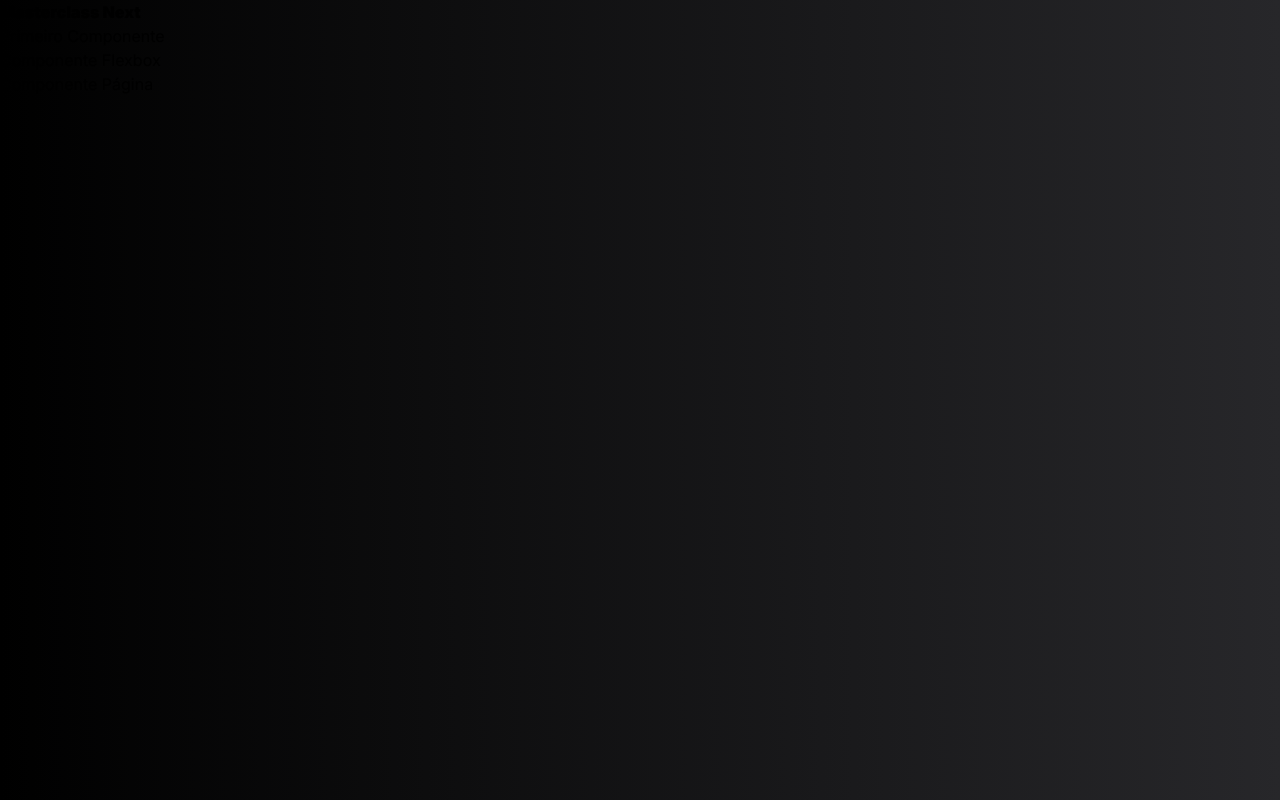
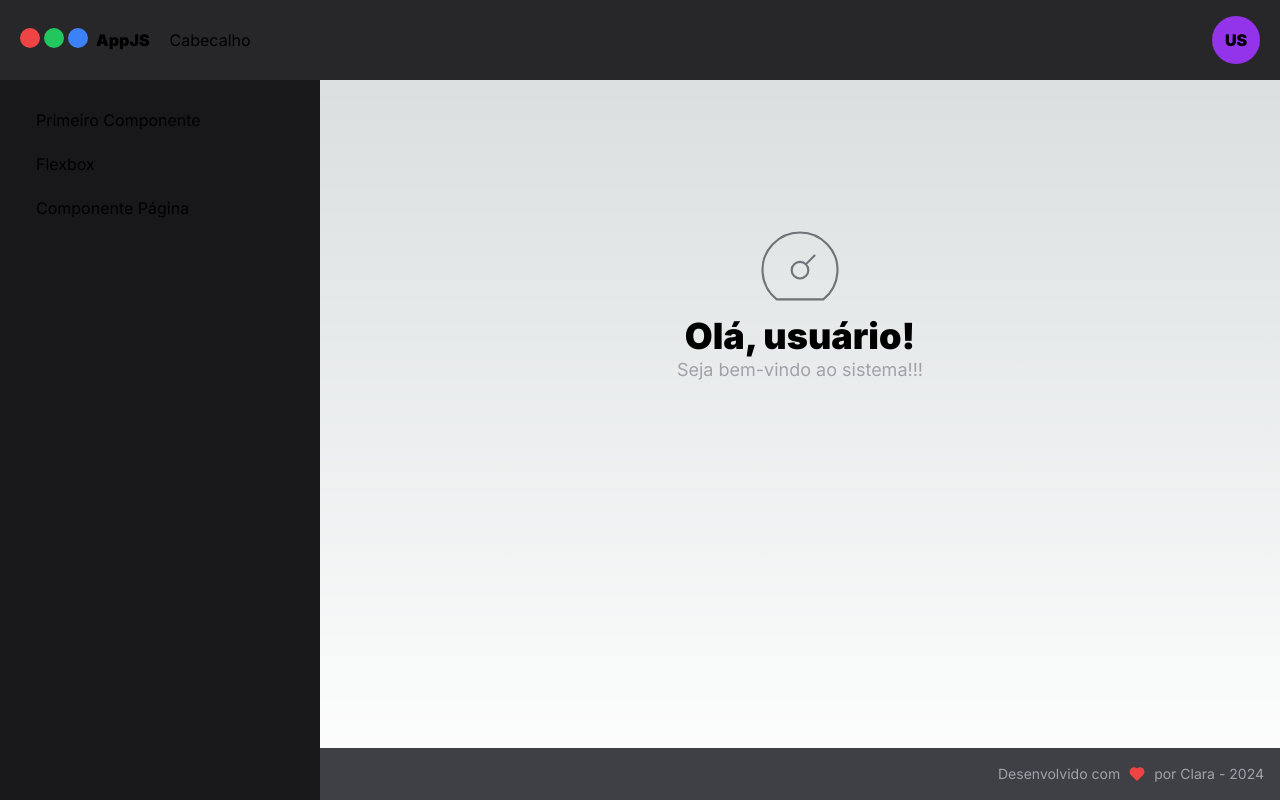
Before and after one commit to claralmoura/masterclass-react-next, a Next.js app: page / in a window 1280 px wide. Built offline with nearby package versions, Linux system fonts and the light colour scheme.

Commit message:
♻️ | refac(COM-04): atualiza Pagina com o rodapé e adiciona Pagina em todas as páginas de navegação

```diff
--- a/src/app/flexbox/page.tsx
+++ b/src/app/flexbox/page.tsx
@@ -1,8 +1,10 @@
 import Caixa from "@/components/Caixa"
+import Pagina from "@/components/template/Pagina"
 
 export default function Page() {
     return (
-        <div className="h-screen">
+        <Pagina>
+            <div className="h-96 w-[900px]">
                 <h1>FlexBox</h1>
                 <div
                     className="
@@ -19,5 +21,6 @@
                     <Caixa texto="#3"className="w-20"/>
                 </div>
             </div>
+        </Pagina>
     )
 }
--- a/src/app/page.tsx
+++ b/src/app/page.tsx
@@ -1,19 +1,18 @@
+import Pagina from "@/components/template/Pagina";
+import { IconDashboard } from "@tabler/icons-react";
 import Link from "next/link";
 
 export default function Inicio() {
   return (
-    <div
-      className="
-      min-h-screen
-        bg-gradient-to-r from-black to-zinc-800
-      "
-    >
-      <h1 className="font-black">Masterclass Next</h1>
-      <nav className="flex flex-col">
-        <Link href="/primeiro">Primeiro Componente</Link>
-        <Link href="/flexbox">Componente Flexbox</Link>
-        <Link href="/pagina">Componente Página</Link>
-      </nav>
-    </div>
+
+    <Pagina>
+      <div className="flex flex-col w-full h-96 justify-center items-center">
+        <IconDashboard size={100} stroke={0.5} className="text-zinc-500" />
+        <div className="flex flex-col items-center">
+          <h1 className="text-4xl font-black">Olá, usuário!</h1>
+          <p className="text-lg text-zinc-400">Seja bem-vindo ao sistema!!!</p>
+        </div>
+      </div>
+    </Pagina>
   );
 }
--- a/src/app/pagina/page.tsx
+++ b/src/app/pagina/page.tsx
@@ -1,5 +1,7 @@
 import Pagina from "@/components/template/Pagina";
 
 export default function Page() {
-    return <Pagina/>
+    return <Pagina>
+        <div>Exemplo básico de uma página</div>
+    </Pagina>
 }
--- a/src/app/primeiro/page.tsx
+++ b/src/app/primeiro/page.tsx
@@ -1,3 +1,5 @@
+import Pagina from "@/components/template/Pagina";
+
 export default function Primeiro() {
     const raio = 4.5;
     const PI = 3.14;
@@ -22,7 +24,8 @@
         );
     }
     return (
-        <div>
+        <Pagina>
+            <div>
             { titulo }
             <div className="flex flex-col">
                 <span>{ 1 + 1 }</span>
@@ -34,5 +37,6 @@
                 <span>{ PI * Math.pow(raio, 2) }</span>
             </div>
         </div>
+        </Pagina>
     );
 }
--- a/src/components/template/Pagina.tsx
+++ b/src/components/template/Pagina.tsx
@@ -1,16 +1,19 @@
 import Cabecalho from "./Cabecalho"
 import MenuPrincipal from "./MenuPrincipal"
-import Caixa from "../Caixa"
+import Rodape from "./Rodape"
 
-export default function Pagina() {
+export default function Pagina(props: any) {
     return (
         <div className="flex flex-col h-screen">
             <Cabecalho/>
             <div className="flex-grow flex">
                 <MenuPrincipal/>
-                <main>
-                    <Caixa/>
-                </main>
+                <div className="flex flex-col flex-1">
+                    <main className="p-7 flex-1">
+                        {props.children}
+                    </main>
+                    <Rodape/>
+                </div>
             </div>
         </div>
     )
```
Lines whose indentation alone changed are shown as unchanged.
